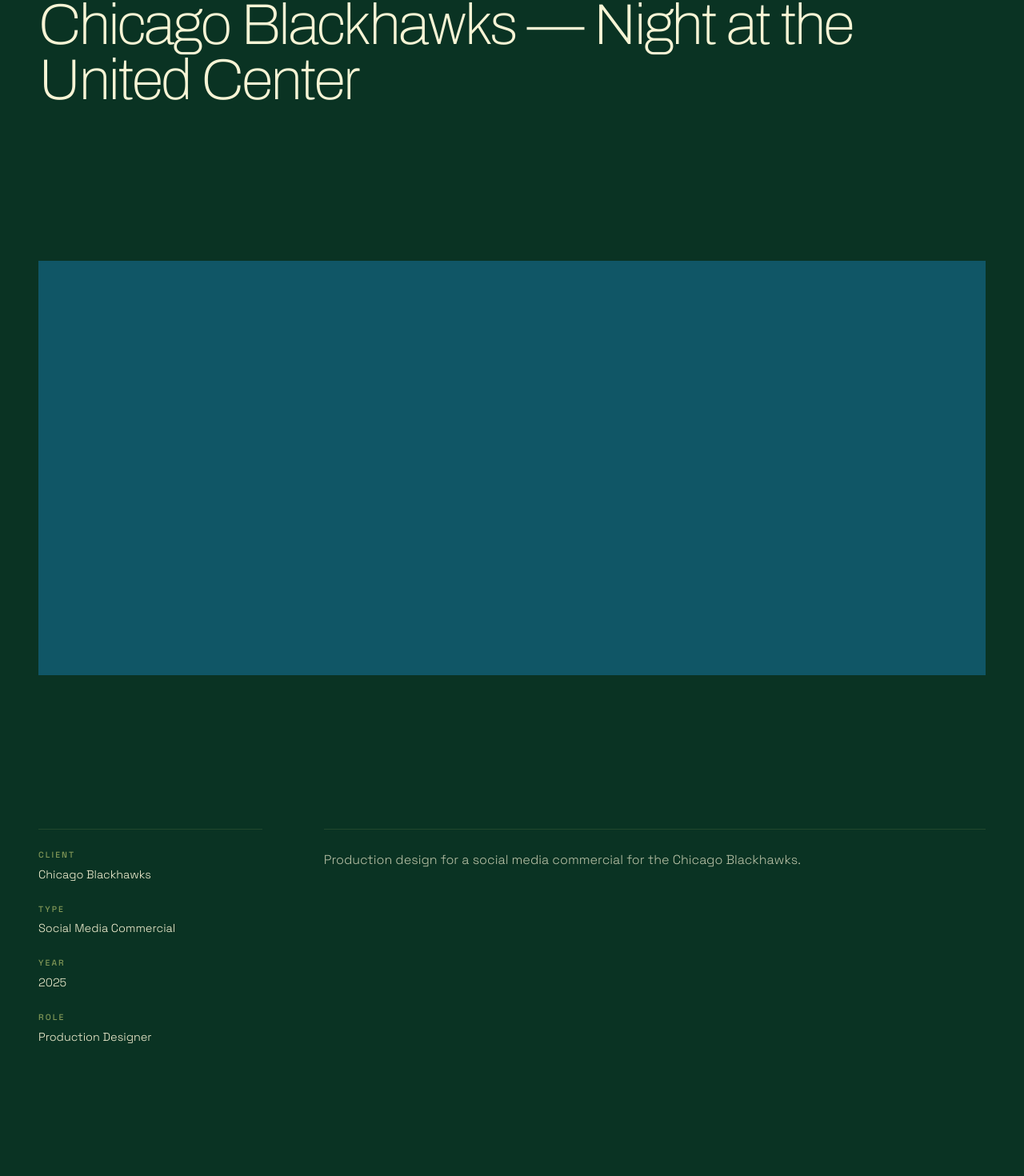
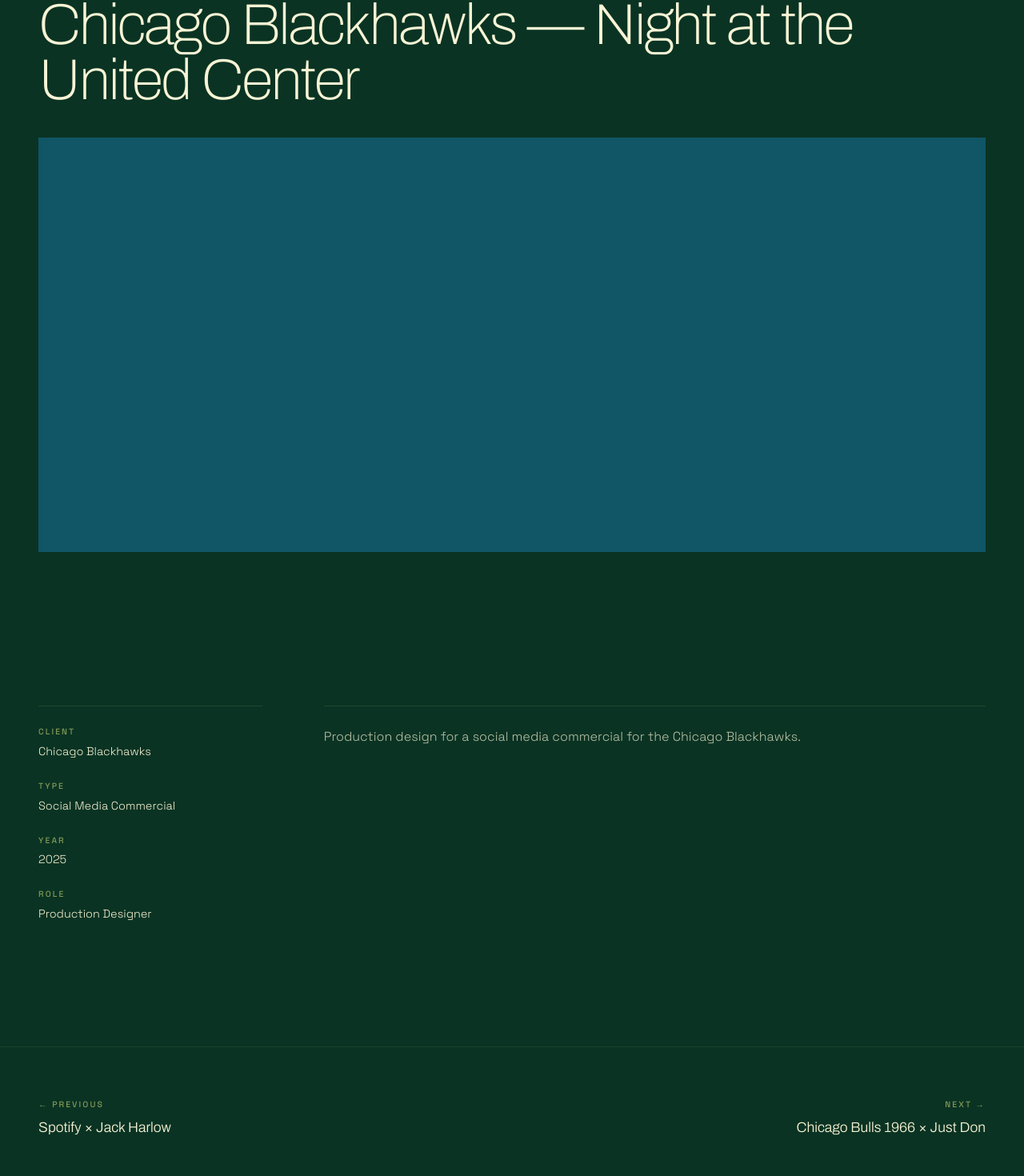
Before and after one commit to ayyjayy2/makaela-johnston-portfolio, a Next.js app: page /commercial/chicago-blackhawks-united-center in a window 1280 px wide. Shown: the part 240-1710 px from the top of the page at 80% size. Built offline with nearby package versions, Linux system fonts and the light colour scheme.

Commit message:
fix: tighten header-to-image gap on project detail page
Merged header and hero image into one section. Matched page-header
padding-bottom to the commercial page spacing convention.

Co-Authored-By: Claude Sonnet 4.6 <noreply@anthropic.com>

```diff
--- /dev/null
+++ b/app/commercial/[slug]/page.tsx
@@ -0,0 +1,24 @@
+import type { Metadata } from 'next';
+import { commercialProjects, getProject } from '../../data/projects';
+import ProjectDetailPage from '../../components/ProjectDetailPage';
+
+type Props = { params: Promise<{ slug: string }> };
+
+export function generateStaticParams() {
+  return commercialProjects.map((p) => ({ slug: p.slug }));
+}
+
+export async function generateMetadata({ params }: Props): Promise<Metadata> {
+  const { slug } = await params;
+  const project = getProject('commercial', slug);
+  if (!project) return {};
+  return {
+    title: `${project.title} — Makaela Johnston`,
+    description: project.description,
+  };
+}
+
+export default async function Page({ params }: Props) {
+  const { slug } = await params;
+  return <ProjectDetailPage category="commercial" slug={slug} />;
+}
--- /dev/null
+++ b/app/components/ProjectDetailPage.tsx
@@ -0,0 +1,128 @@
+import Image from 'next/image';
+import Link from 'next/link';
+import { notFound } from 'next/navigation';
+import { getProject, getAdjacentProjects } from '../data/projects';
+
+type Props = { category: string; slug: string };
+
+export default function ProjectDetailPage({ category, slug }: Props) {
+  const project = getProject(category, slug);
+  if (!project) notFound();
+
+  const { prev, next } = getAdjacentProjects(project);
+
+  const meta = [
+    project.client   && { label: 'Client',    value: project.client   },
+    project.type     && { label: 'Type',       value: project.type     },
+    project.year     && { label: 'Year',       value: project.year     },
+    project.director && { label: 'Director',   value: project.director },
+    project.studio   && { label: 'Studio',     value: project.studio   },
+    { label: 'Role', value: project.role },
+  ].filter(Boolean) as { label: string; value: string }[];
+
+  return (
+    <div>
+
+      {/* ── Header + Hero image ─────────────────────────────────── */}
+      <section
+        className="section-dark"
+        style={{ paddingTop: 'calc(var(--nav-height) + clamp(3rem, 8vw, 6rem))' }}
+      >
+        <div className="container">
+          <div className="project-detail-header">
+            <Link href={`/${project.category}`} className="project-detail-back">
+              ← {project.category === 'commercial' ? 'Commercial' : 'Narrative'}
+            </Link>
+            <p className="eyebrow">{project.client}</p>
+            <h1 className="section-title">{project.title}</h1>
+            {project.watchUrl && (
+              <a
+                href={project.watchUrl}
+                target="_blank"
+                rel="noopener noreferrer"
+                className="btn-ghost"
+                style={{ marginTop: '0.5rem' }}
+              >
+                Watch Project <span aria-hidden="true">→</span>
+              </a>
+            )}
+          </div>
+          <div className="project-detail-main-image">
+            {project.image ? (
+              <Image
+                src={project.image}
+                alt={project.title}
+                fill
+                style={{ objectFit: 'cover' }}
+                priority
+              />
+            ) : (
+              <div className="project-card-placeholder" />
+            )}
+          </div>
+        </div>
+      </section>
+
+      {/* ── Meta + Description ──────────────────────────────────── */}
+      <section className="section-dark" style={{ paddingTop: '0', paddingBottom: 'clamp(3rem, 6vw, 5rem)' }}>
+        <div className="container">
+          <div className="project-detail-body">
+            <div className="project-detail-meta">
+              {meta.map(({ label, value }) => (
+                <div key={label} className="project-detail-meta-item">
+                  <p className="project-detail-meta-label">{label}</p>
+                  <p className="project-detail-meta-value">{value}</p>
+                </div>
+              ))}
+            </div>
+            {project.description && (
+              <p className="project-detail-description">{project.description}</p>
+            )}
+          </div>
+        </div>
+      </section>
+
+      {/* ── Gallery ─────────────────────────────────────────────── */}
+      {project.images && project.images.length > 0 && (
+        <section className="section-dark" style={{ paddingTop: 0 }}>
+          <div className="container">
+            <div className="project-detail-gallery">
+              {project.images.map((src, i) => (
+                <div key={i} className="project-detail-gallery-item">
+                  <Image
+                    src={src}
+                    alt={`${project.title} — image ${i + 1}`}
+                    fill
+                    style={{ objectFit: 'cover' }}
+                    sizes="(max-width: 768px) 100vw, 50vw"
+                  />
+                </div>
+              ))}
+            </div>
+          </div>
+        </section>
+      )}
+
+      {/* ── Prev / Next ─────────────────────────────────────────── */}
+      <div className="project-detail-nav">
+        <div className="container">
+          <div className="project-detail-nav-inner">
+            {prev ? (
+              <Link href={`/${prev.category}/${prev.slug}`} className="project-detail-nav-item">
+                <span className="project-detail-nav-label">← Previous</span>
+                <span className="project-detail-nav-title">{prev.title}</span>
+              </Link>
+            ) : <div />}
+            {next ? (
+              <Link href={`/${next.category}/${next.slug}`} className="project-detail-nav-item project-detail-nav-item--right">
+                <span className="project-detail-nav-label">Next →</span>
+                <span className="project-detail-nav-title">{next.title}</span>
+              </Link>
+            ) : <div />}
+          </div>
+        </div>
+      </div>
+
+    </div>
+  );
+}
--- a/app/globals.css
+++ b/app/globals.css
@@ -344,7 +344,7 @@ ul { list-style: none; }
   display: flex;
   flex-direction: column;
   gap: 1rem;
-  padding-bottom: clamp(2rem, 5vw, 4rem);
+  padding-bottom: clamp(1.5rem, 3vw, 2.5rem);
 }
 .project-detail-back {
   font-family: var(--font-body);
--- /dev/null
+++ b/app/narrative/[slug]/page.tsx
@@ -0,0 +1,24 @@
+import type { Metadata } from 'next';
+import { narrativeProjects, getProject } from '../../data/projects';
+import ProjectDetailPage from '../../components/ProjectDetailPage';
+
+type Props = { params: Promise<{ slug: string }> };
+
+export function generateStaticParams() {
+  return narrativeProjects.map((p) => ({ slug: p.slug }));
+}
+
+export async function generateMetadata({ params }: Props): Promise<Metadata> {
+  const { slug } = await params;
+  const project = getProject('narrative', slug);
+  if (!project) return {};
+  return {
+    title: `${project.title} — Makaela Johnston`,
+    description: project.description,
+  };
+}
+
+export default async function Page({ params }: Props) {
+  const { slug } = await params;
+  return <ProjectDetailPage category="narrative" slug={slug} />;
+}
```
